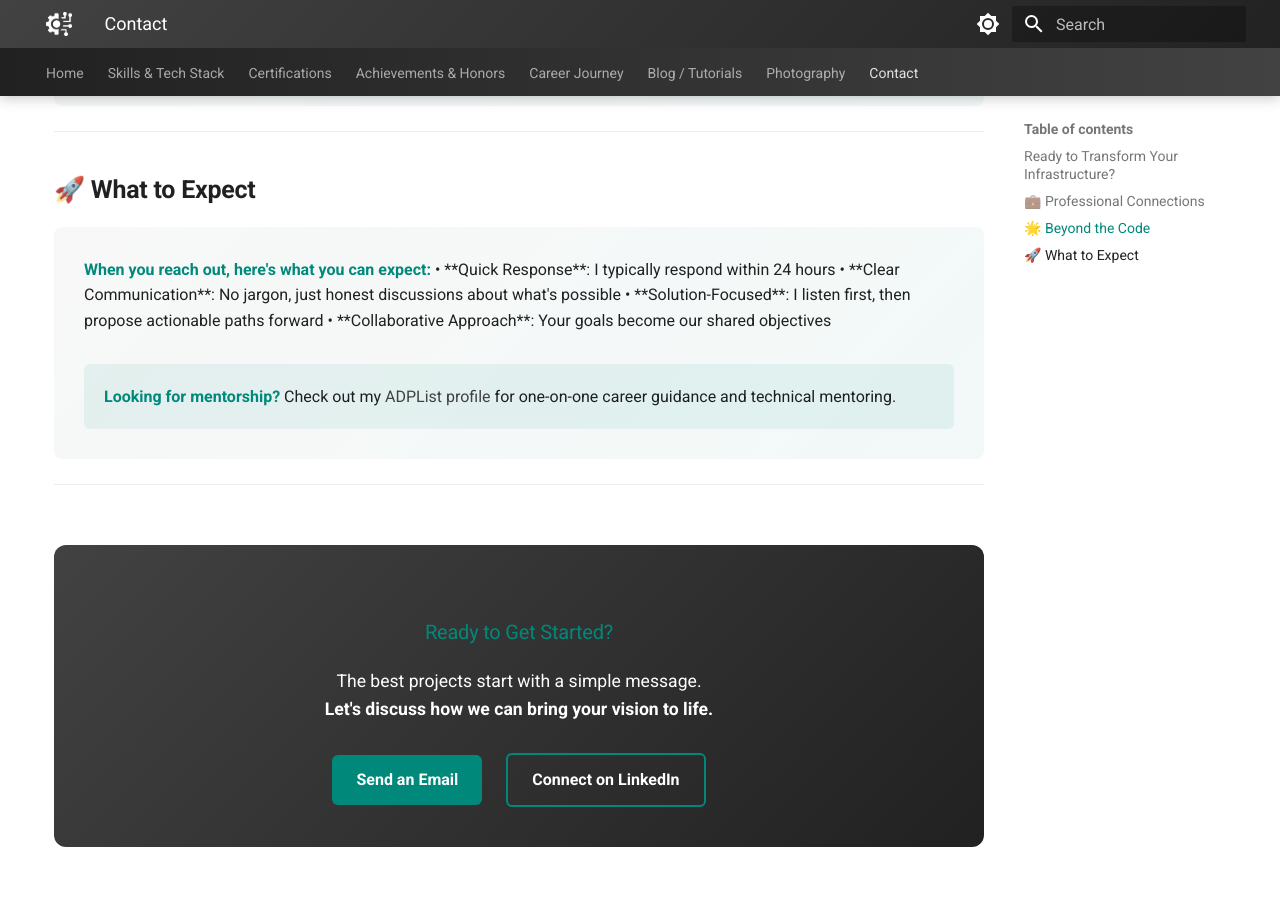
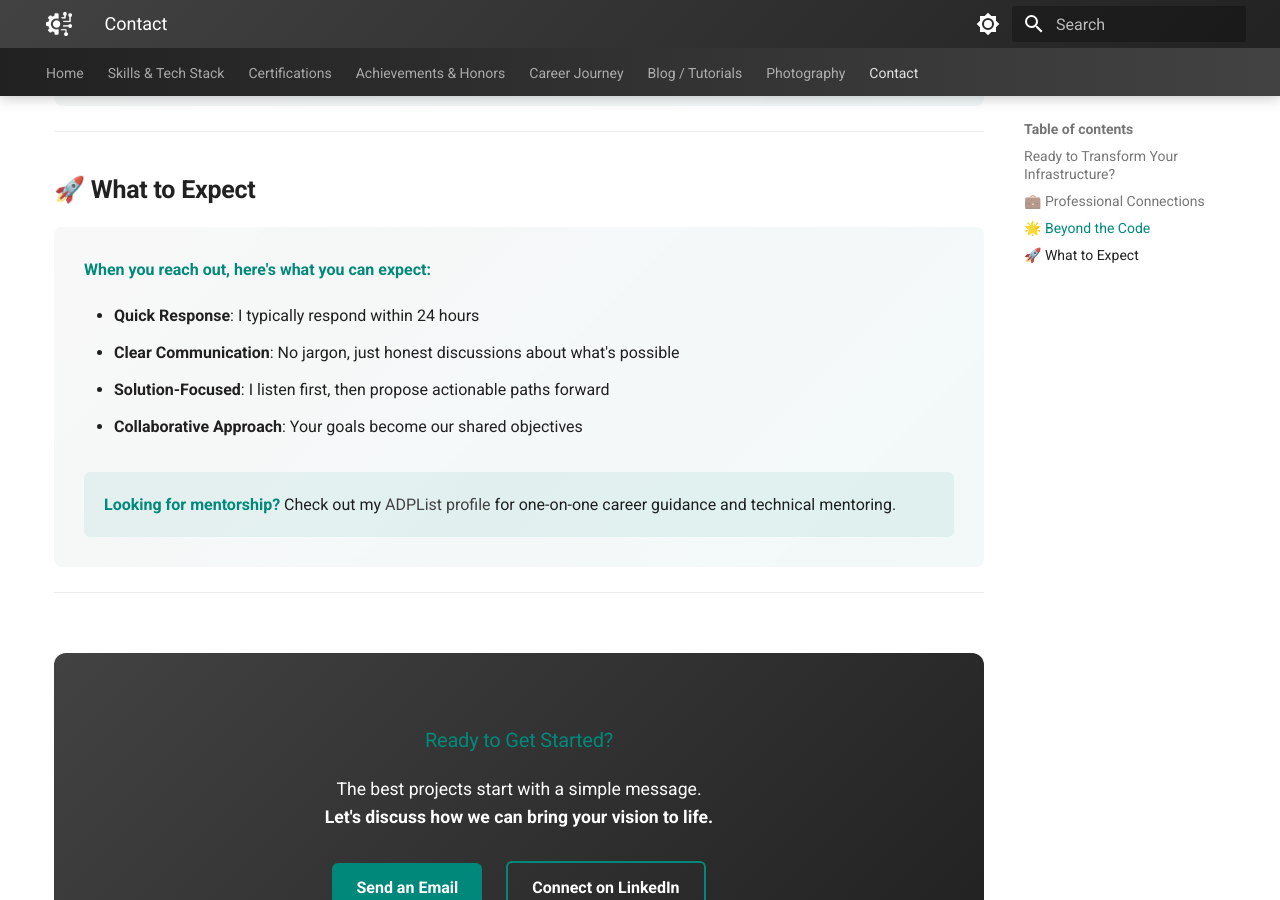
Before and after one commit to ahmadfsbd/portfolio, an MkDocs documentation site: the page built from docs/contact.md, in a window 1280 px wide and 900 px high, scrolled down 1539 px. Built offline with MkDocs 1.6.1 and Material for MkDocs 9.7.7, drawn with Linux system fonts in a browser that asks for light colours.

Commit message:
fix contact page

```diff
--- a/docs/contact.md
+++ b/docs/contact.md
@@ -85,10 +85,12 @@
 <div class="skills-section" style="padding: 1.5rem; border-radius: 8px; margin: 1rem 0;">
   <strong style="color: var(--content-accent);">When you reach out, here's what you can expect:</strong>
 
-  • **Quick Response**: I typically respond within 24 hours
-  • **Clear Communication**: No jargon, just honest discussions about what's possible
-  • **Solution-Focused**: I listen first, then propose actionable paths forward
-  • **Collaborative Approach**: Your goals become our shared objectives
+  <ul style="margin-top: 1rem; margin-bottom: 1rem; line-height: 1.8;">
+    <li><strong>Quick Response</strong>: I typically respond within 24 hours</li>
+    <li><strong>Clear Communication</strong>: No jargon, just honest discussions about what's possible</li>
+    <li><strong>Solution-Focused</strong>: I listen first, then propose actionable paths forward</li>
+    <li><strong>Collaborative Approach</strong>: Your goals become our shared objectives</li>
+  </ul>
 
   <div style="margin-top: 1.5rem; padding: 1rem; background: var(--content-bg-secondary); border-radius: 6px;">
     <strong style="color: var(--content-accent);">Looking for mentorship?</strong> Check out my <a href="https://adplist.org/mentors/muhammad-ahmad" target="_blank" style="color: var(--content-text-primary);">ADPList profile</a> for one-on-one career guidance and technical mentoring.
```
